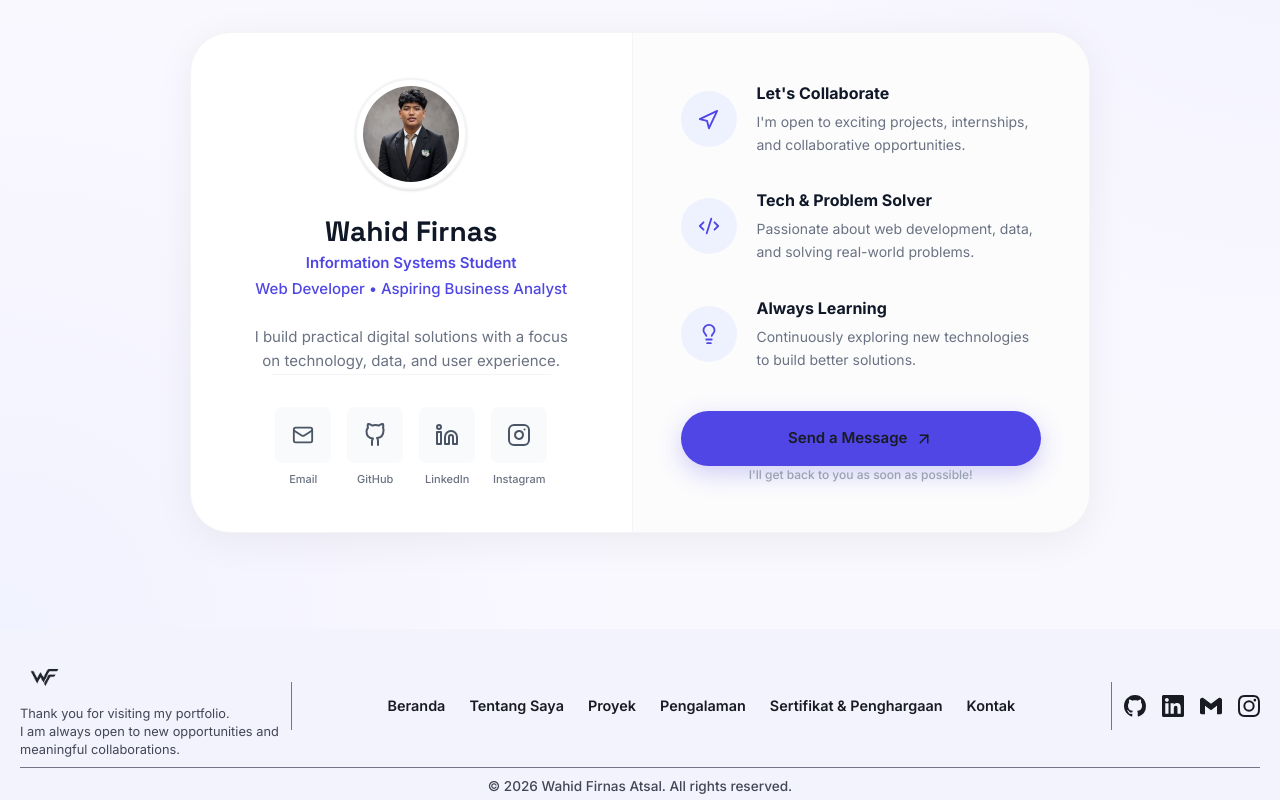
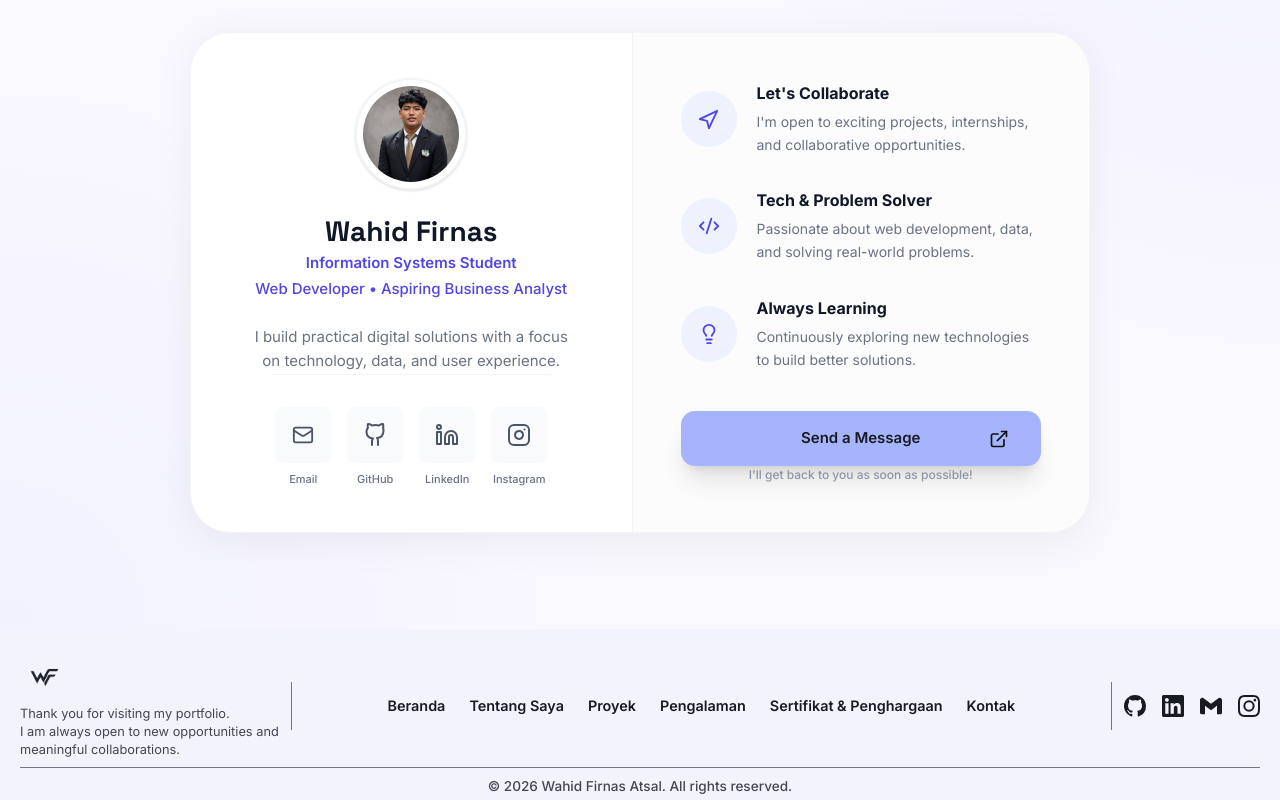
Before and after one commit to firnassw/Portofolio, a Next.js app: page / in a window 1280 px wide. Shown: the part 6071-6871 px from the top of the page. Built offline with nearby package versions, Linux system fonts and the light colour scheme; a web font is replaced by a local one.

Commit message:
Add flow button animation to contact action button

```diff
--- a/src/components/ui/contact-card.tsx
+++ b/src/components/ui/contact-card.tsx
@@ -1,7 +1,7 @@
 "use client";
 
 import React from 'react';
-import { Mail, Github, Linkedin, Instagram, Navigation, Code2, Lightbulb, ArrowUpRight } from 'lucide-react';
+import { Mail, Github, Linkedin, Instagram, Navigation, Code2, Lightbulb, ArrowUpRight, ArrowRight, ExternalLink } from 'lucide-react';
 
 export const ContactCard = ({
   avatarUrl,
@@ -111,10 +111,25 @@ export const ContactCard = ({
               href={actionButton.href}
               target={actionButton.target || "_blank"}
               rel="noopener noreferrer"
-              className="flex items-center justify-center w-full gap-2 px-6 py-4 rounded-full font-semibold text-[15px] transition-all duration-300 ease-out hover:scale-[1.02] active:scale-[0.98] group bg-[#4F46E5] hover:bg-[#4338CA] text-white shadow-[0_8px_25px_rgba(79,70,229,0.25)]"
+              className="group relative flex items-center justify-center w-full gap-2 overflow-hidden rounded-[14px] bg-[#A5B4FC] py-4 text-[15px] font-semibold text-[#111111] shadow-xl transition-all duration-[600ms] ease-[cubic-bezier(0.23,1,0.32,1)] active:scale-[0.98]"
             >
-              <span>{actionButton.text}</span>
-              <ArrowUpRight size={18} className="transition-transform duration-300 ease-out group-hover:translate-x-0.5 group-hover:-translate-y-0.5" />
+              {/* Left arrow */}
+              <ArrowRight
+                className="absolute w-5 h-5 left-[-25%] stroke-[#111111] fill-none z-[9] group-hover:left-5 sm:group-hover:left-8 group-hover:stroke-white transition-all duration-[800ms] ease-[cubic-bezier(0.34,1.56,0.64,1)]"
+              />
+
+              {/* Text */}
+              <span className="relative z-[1] transition-all duration-[800ms] ease-out group-hover:text-white">
+                {actionButton.text}
+              </span>
+
+              {/* Circle */}
+              <span className="absolute top-1/2 left-1/2 -translate-x-1/2 -translate-y-1/2 w-5 h-5 bg-[#4F46E5] rounded-[50%] opacity-0 group-hover:w-[1000px] group-hover:h-[1000px] group-hover:opacity-100 transition-all duration-[800ms] ease-[cubic-bezier(0.19,1,0.22,1)]"></span>
+
+              {/* Right arrow */}
+              <ExternalLink
+                className="absolute w-5 h-5 right-5 sm:right-8 stroke-[#111111] fill-none z-[9] group-hover:right-[-25%] group-hover:stroke-white transition-all duration-[800ms] ease-[cubic-bezier(0.34,1.56,0.64,1)]"
+              />
             </a>
             <p className="text-[12px] text-gray-400 dark:text-gray-500 mt-4 font-medium">
               I'll get back to you as soon as possible!
```
